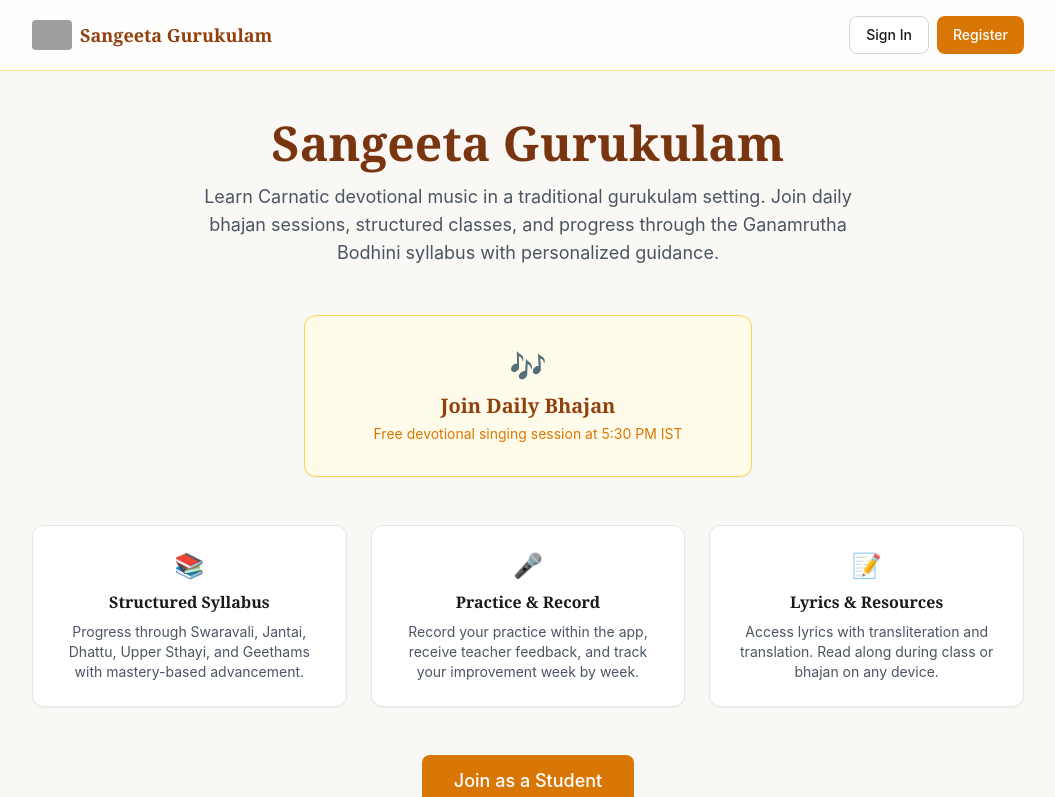
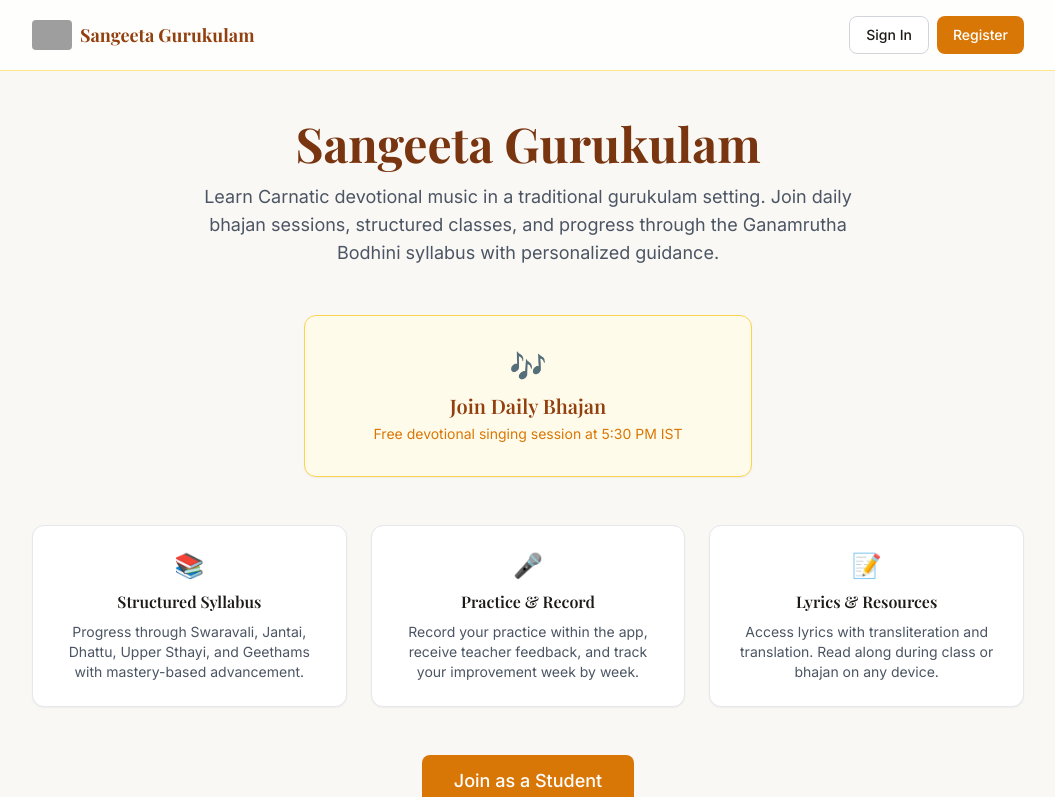
Before and after one commit to fincvrrdf-rgb/sangeeta-gurukulam, a Next.js app: page / in a window 1280 px wide. Shown: the top 797 px of the page, without its empty margins (112-1167 px from the left). Built offline with nearby package versions, Linux system fonts and the light colour scheme; grey boxes are pictures that could not be loaded.

Commit message:
fix: move @import to top of globals.css

```diff
--- a/src/app/globals.css
+++ b/src/app/globals.css
@@ -1,8 +1,8 @@
+@import url('https://fonts.googleapis.com/css2?family=Inter:wght@400;500;600;700&family=Playfair+Display:wght@400;600;700&display=swap');
+
 @tailwind base;
 @tailwind components;
 @tailwind utilities;
-
-@import url('https://fonts.googleapis.com/css2?family=Inter:wght@400;500;600;700&family=Playfair+Display:wght@400;600;700&display=swap');
 
 @layer base {
   body {
```
